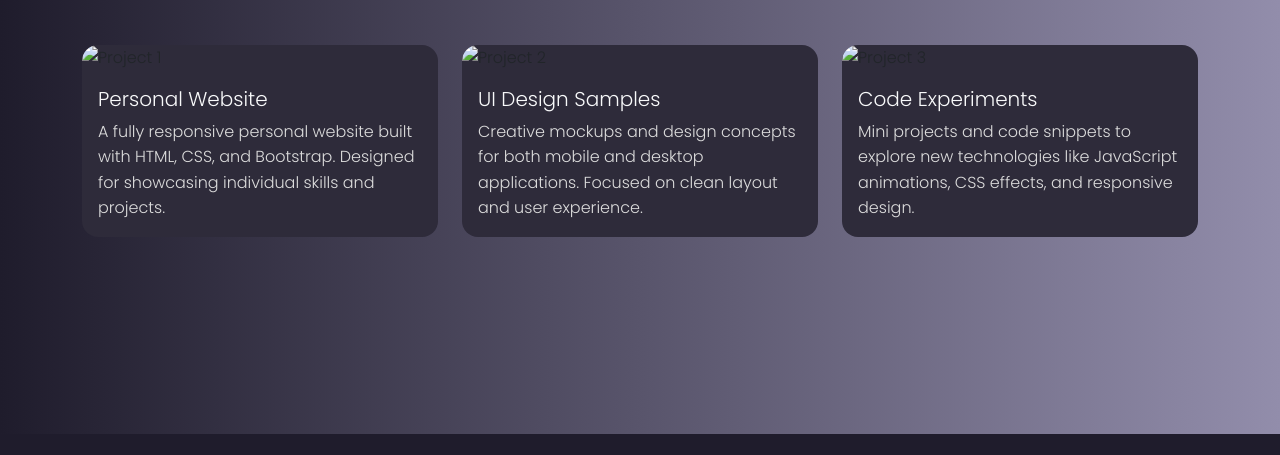
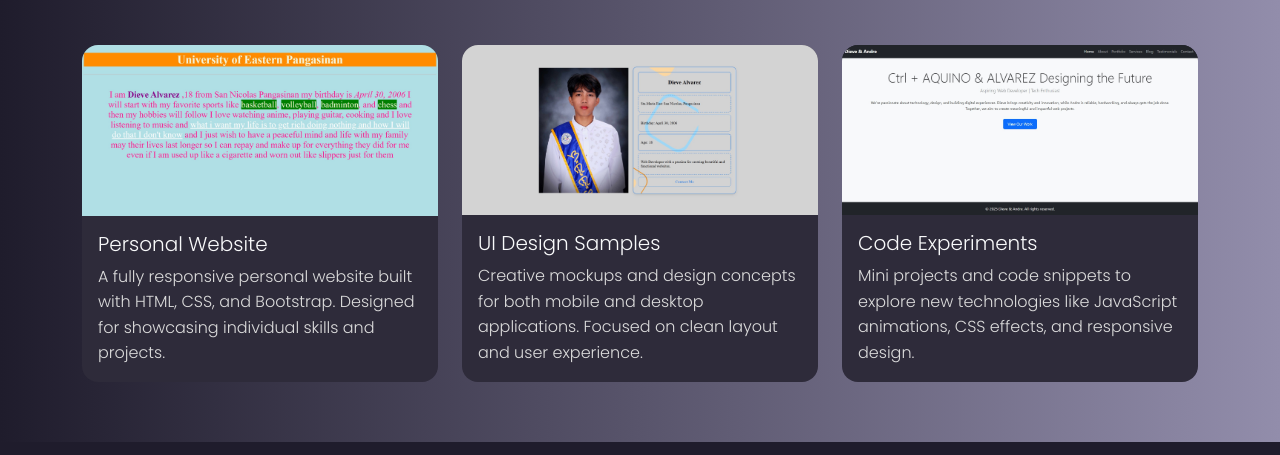
Before and after one commit to DGithunt/Ctrl-AQUINO-ALVAREZ-Designing-the-Future, a plain HTML site: page portfolio.html in a window 1280 px wide. Shown: the part 209-664 px from the top of the page. Drawn offline with nearby package versions, Linux system fonts and the light colour scheme.

Commit message:
Update portfolio.html

```diff
--- a/portfolio.html
+++ b/portfolio.html
@@ -71,7 +71,7 @@
     <div class="row g-4">
       <div class="col-md-4">
         <div class="card h-100">
-          <img src="image/unadostress.jpg" class="card-img-top" alt="Project 1">
+          <img src="images/unadostress.jpg" class="card-img-top" alt="Project 1">
           <div class="card-body">
             <h5 class="card-title">Personal Website</h5>
             <p class="card-text">A fully responsive personal website built with HTML, CSS, and Bootstrap. Designed for showcasing individual skills and projects.</p>
@@ -80,7 +80,7 @@
       </div>
       <div class="col-md-4">
         <div class="card h-100">
-          <img src="image/dostressuna.jpg" class="card-img-top" alt="Project 2">
+          <img src="images/dostressuna.jpg" class="card-img-top" alt="Project 2">
           <div class="card-body">
             <h5 class="card-title">UI Design Samples</h5>
             <p class="card-text">Creative mockups and design concepts for both mobile and desktop applications. Focused on clean layout and user experience.</p>
@@ -89,7 +89,7 @@
       </div>
       <div class="col-md-4">
         <div class="card h-100">
-          <img src="image/tressunados.jpg" class="card-img-top" alt="Project 3">
+          <img src="images/tressunados.jpg" class="card-img-top" alt="Project 3">
           <div class="card-body">
             <h5 class="card-title">Code Experiments</h5>
             <p class="card-text">Mini projects and code snippets to explore new technologies like JavaScript animations, CSS effects, and responsive design.</p>
```
